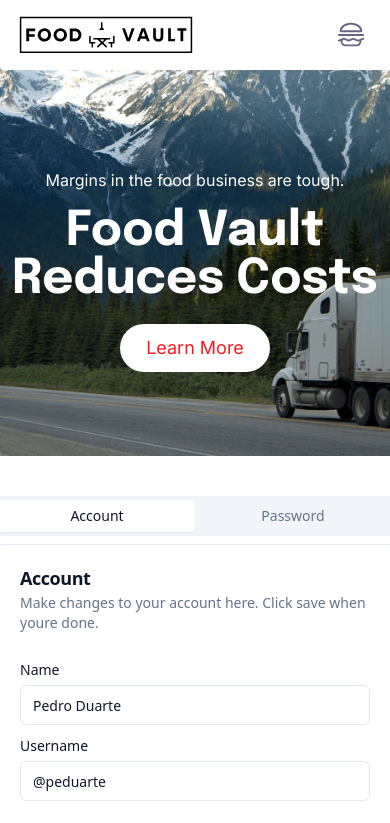
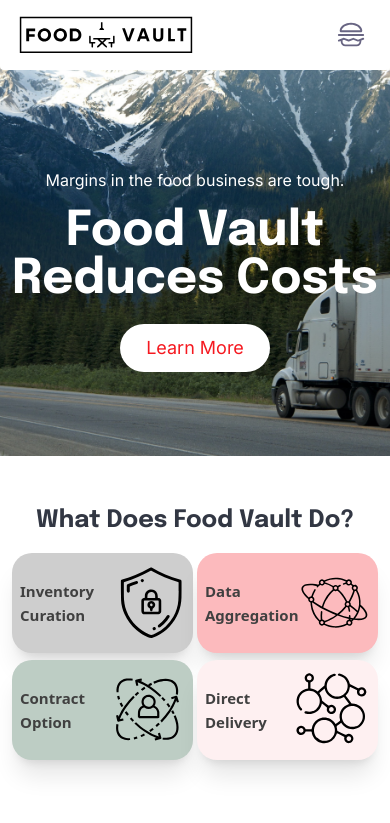
Before and after one commit to foodvault-io/foodvault-distribution-website, a Next.js app: page / in a window 390 px wide. Shown: the top 823 px of the page. Built offline with nearby package versions, Linux system fonts and the light colour scheme.

Commit message:
DW-2: Create TabCards

```diff
--- a/components/InformationCards.tsx
+++ b/components/InformationCards.tsx
@@ -6,6 +6,7 @@ import { Input } from "./ui/input";
 import { Inter, Epilogue } from 'next/font/google'
 import { useState, useRef, useEffect } from "react";
 import { TabInfoCards } from "./TabsInfoCards";
+import { Tabs } from "@radix-ui/react-tabs";
 
 const inter = Inter({ subsets: ['latin'] })
 
@@ -34,8 +35,55 @@ export function InformationCards() {
     if (isMobile) {
         return (
             /* TODO: Create the Tab Component with the correct info for Mobile dev */
-            <div className='flex flex-col mt-10 w-full justify-between items-center'>
-                <TabInfoCards />
+            <div className='flex flex-col mt-10 w-full justify-between items-center h-[265px]'>
+              <div className='w-full flex justify-center items-center h-[50px]'>
+                <h1 className={`${epilogue.className} text-2xl sm:text-5xl leading-9 text-[#323743FF] font-bold`}>
+                  What Does Food Vault Do?
+                </h1>
+              </div>
+              <div className="grid grid-cols-2 gap-1 h-[210px] w-full pl-3 pr-3 items-center justify-center">
+                <TabInfoCards
+                  color='gray'
+                  title='Inventory Curation'
+                  description='Utilize our easy forecasting tools to input your existing
+                  inventory order details and inventory needs alongside
+                  current costs. Food Vault will use this information securely
+                  to reduce your inventory costs.'
+                  image='/home-page/security.svg'
+                  imageAlt="inventory-curation"
+                />
+                <TabInfoCards
+                  color='red'
+                  title='Data Aggregation'
+                  description='Food Vault will then utilize the inventory data
+                  from other kitchens in your local area to formulate
+                  an aggregated order that may be utilized in the
+                  negotiation of a reduced cost inventory order for all kitchens.'
+                  image='/home-page/data-aggregation.svg'
+                  imageAlt="data-aggregation"
+                />
+                <TabInfoCards
+                  color='green'
+                  title='Contract Option'
+                  description='Food Vault utilizes the aggregated inventory data
+                  from all localized kitchens and requests bids from
+                  both major and local suppliers to negotiate the best
+                  rate available to all kitchens based on the aggregated
+                  inventory data.'
+                  image='/home-page/contract-logo.svg'
+                  imageAlt="contract-option"
+                />
+                <TabInfoCards
+                  color='orange'
+                  title='Direct Delivery'
+                  description='The selected distributor delivers the inventory on
+                  the agreed upon date at the negotiated price directly
+                  to each kitchen. All payment flows are processed
+                  by Food Vault to streamline the process.'
+                  image='/home-page/direct-delivery.svg'
+                  imageAlt="direct-delivery"
+                />
+              </div>
             </div>
         )
     } else {
--- a/components/TabsInfoCards.tsx
+++ b/components/TabsInfoCards.tsx
@@ -1,70 +1,140 @@
 import { Button } from "@/components/ui/button"
 import {
-  Card,
-  CardContent,
-  CardDescription,
-  CardFooter,
-  CardHeader,
-  CardTitle,
-} from "@/components/ui/card"
-import { Input } from "@/components/ui/input"
-import { Label } from "@/components/ui/label"
-import { Tabs, TabsContent, TabsList, TabsTrigger } from "@/components/ui/tabs"
+  Dialog,
+  DialogContent,
+  DialogDescription,
+  DialogHeader,
+  DialogTitle,
+  DialogTrigger,
+  DialogFooter
+} from "@/components/ui/dialog"
+import Link from "next/link";
+import Image from "next/image";
 
+type ColorVariants = {
+  [key in 'gray' | 'red' | 'green' | 'orange']: string;
+}
+interface StaticImageData {
+  src: string;
+  height: number;
+  width: number;
+  blurDataURL?: string;
+  blurWidth?: number;
+  blurHeight?: number;
+}
+interface StaticRequire {
+  default: StaticImageData;
+}
+declare type StaticImport = StaticRequire | StaticImageData;
 
-export function TabInfoCards(props: any) {
+interface TabInfoCardsProps {
+  color: keyof ColorVariants;
+  title: string;
+  description: string;
+  image: string | StaticImport;
+  imageAlt: string;
+}
+
+export function TabInfoCards(props: TabInfoCardsProps) {
+
+  const colorVariantsButton: ColorVariants = {
+    gray: 'bg-[#cecece] hover:bg-[#bfbfbf]',
+    red: 'bg-[#fcbabd] hover:bg-[#fb9da2]',
+    green: 'bg-[#bdcdc4] hover:bg-[#a8bdb1]',
+    orange: 'bg-[#fef0f1] hover:bg-[#fde7e9]',
+  }
+
+  const colorVariantsDisplay: ColorVariants = {
+    gray: 'bg-[#CECECEFF]',
+    red: 'bg-[#fcbabd]',
+    green: 'bg-[#BDCDC4FF]',
+    orange: 'bg-[#FEF0F1FF]',
+  }
+
   return (
-        <Tabs defaultValue="account" className="w-[400px]">
-            <TabsList className="grid w-full grid-cols-2">
-              <TabsTrigger value="account">Account</TabsTrigger>
-              <TabsTrigger value="password">Password</TabsTrigger>
-            </TabsList>
-            <TabsContent value="account">
-                <Card>
-                    <CardHeader>
-                        <CardTitle>Account</CardTitle>
-                        <CardDescription>
-                          Make changes to your account here. Click save when youre done.
-                        </CardDescription>
-                    </CardHeader>
-                    <CardContent className="space-y-2">
-                      <div className="space-y-1">
-                        <Label htmlFor="name">Name</Label>
-                        <Input id="name" defaultValue="Pedro Duarte" />
+    <Dialog>
+      <DialogTrigger asChild>
+        <div className={`flex ${colorVariantsButton[props.color]} w-full h-[100px] rounded-[20px] shadow-xl items-center justify-between px-2`}>
+          <div>
+            <text className={`font-bold text-[15px] text-neutral-700`}>
+              {props.title}
+            </text>
           </div>
-                      <div className="space-y-1">
-                        <Label htmlFor="username">Username</Label>
-                        <Input id="username" defaultValue="@peduarte" />
+          <div>
+            <Image
+              alt={props.imageAlt}
+              src={props.image}
+              width={100}
+              height={50}
+            />
           </div>
-                    </CardContent>
-                    <CardFooter>
-                        <Button>Save changes</Button>
-                    </CardFooter>
-                </Card>
-            </TabsContent>
-            <TabsContent value="password">
-                <Card>
-                    <CardHeader>
-                        <CardTitle>Password</CardTitle>
-                        <CardDescription>
-                          Change your password here. After saving, youll be logged out.
-                        </CardDescription>
-                    </CardHeader>
-                    <CardContent className="space-y-2">
-                        <div className="space-y-1">
-                          <Label htmlFor="current">Current password</Label>
-                          <Input id="current" type="password" />
         </div>
-                        <div className="space-y-1">
-                          <Label htmlFor="new">New password</Label>
-                          <Input id="new" type="password" />
+      </DialogTrigger>
+      <DialogContent className={`${colorVariantsDisplay[props.color]} w-[90%] mt-[50%] rounded-xl`}>
+        <DialogHeader>
+          <DialogTitle>{props.title}</DialogTitle>
+        </DialogHeader>
+        <div className="flex text-center justify-center">
+          <p className='text-[17px]'>
+            {props.description}
+          </p>
         </div>
-                    </CardContent>
-                    <CardFooter>
-                        <Button>Save password</Button>
-                    </CardFooter>
-                </Card>
-            </TabsContent>
-        </Tabs>
+      </DialogContent>
+    </Dialog>
+
+      // <Tabs defaultValue="account" className="w-[300px]">
+      //     <TabsList className="grid w-full grid-cols-4 bg-red-300">
+      //       <TabsTrigger value="Inventory" className='bg-blue-200'>Inventory Curation</TabsTrigger>
+      //       <TabsTrigger value="Data Aggregation" className='bg-purple-200'>Data Aggregation</TabsTrigger>
+      //       <TabsTrigger value="password" className='bg-purple-200'>Contract Options</TabsTrigger>
+      //       <TabsTrigger value="password" className='bg-purple-200'>Direct Delivery</TabsTrigger>
+      //     </TabsList>
+      //     <TabsContent value="account">
+      //         <Card>
+      //             <CardHeader>
+      //                 <CardTitle>Account</CardTitle>
+      //                 <CardDescription>
+      //                   Make changes to your account here. Click save when youre done.
+      //                 </CardDescription>
+      //             </CardHeader>
+      //             <CardContent className="space-y-2">
+      //               <div className="space-y-1">
+      //                 <Label htmlFor="name">Name</Label>
+      //                 <Input id="name" defaultValue="Pedro Duarte" />
+      //               </div>
+      //               <div className="space-y-1">
+      //                 <Label htmlFor="username">Username</Label>
+      //                 <Input id="username" defaultValue="@peduarte" />
+      //               </div>
+      //             </CardContent>
+      //             <CardFooter>
+      //                 <Button>Save changes</Button>
+      //             </CardFooter>
+      //         </Card>
+      //     </TabsContent>
+      //     <TabsContent value="password">
+      //         <Card>
+      //             <CardHeader>
+      //                 <CardTitle>Password</CardTitle>
+      //                 <CardDescription>
+      //                   Change your password here. After saving, youll be logged out.
+      //                 </CardDescription>
+      //             </CardHeader>
+      //             <CardContent className="space-y-2">
+      //                 <div className="space-y-1">
+      //                   <Label htmlFor="current">Current password</Label>
+      //                   <Input id="current" type="password" />
+      //                 </div>
+      //                 <div className="space-y-1">
+      //                   <Label htmlFor="new">New password</Label>
+      //                   <Input id="new" type="password" />
+      //                 </div>
+      //             </CardContent>
+      //             <CardFooter>
+      //                 <Button>Save password</Button>
+      //             </CardFooter>
+      //         </Card>
+      //     </TabsContent>
+      // </Tabs>
   )
 }
--- /dev/null
+++ b/components/ui/dialog.tsx
@@ -0,0 +1,128 @@
+"use client"
+
+import * as React from "react"
+import * as DialogPrimitive from "@radix-ui/react-dialog"
+import { X } from "lucide-react"
+
+import { cn } from "@/lib/utils"
+
+const Dialog = DialogPrimitive.Root
+
+const DialogTrigger = DialogPrimitive.Trigger
+
+const DialogPortal = ({
+  className,
+  children,
+  ...props
+}: DialogPrimitive.DialogPortalProps) => (
+  <DialogPrimitive.Portal className={cn(className)} {...props}>
+    <div className="fixed inset-0 z-50 flex items-start justify-center sm:items-center">
+      {children}
+    </div>
+  </DialogPrimitive.Portal>
+)
+DialogPortal.displayName = DialogPrimitive.Portal.displayName
+
+const DialogOverlay = React.forwardRef<
+  React.ElementRef<typeof DialogPrimitive.Overlay>,
+  React.ComponentPropsWithoutRef<typeof DialogPrimitive.Overlay>
+>(({ className, ...props }, ref) => (
+  <DialogPrimitive.Overlay
+    ref={ref}
+    className={cn(
+      "fixed inset-0 z-50 bg-background/80 backdrop-blur-sm transition-all duration-100 data-[state=closed]:animate-out data-[state=closed]:fade-out data-[state=open]:fade-in",
+      className
+    )}
+    {...props}
+  />
+))
+DialogOverlay.displayName = DialogPrimitive.Overlay.displayName
+
+const DialogContent = React.forwardRef<
+  React.ElementRef<typeof DialogPrimitive.Content>,
+  React.ComponentPropsWithoutRef<typeof DialogPrimitive.Content>
+>(({ className, children, ...props }, ref) => (
+  <DialogPortal>
+    <DialogOverlay />
+    <DialogPrimitive.Content
+      ref={ref}
+      className={cn(
+        "fixed z-50 grid w-full gap-4 rounded-b-lg border bg-background p-6 shadow-lg animate-in data-[state=open]:fade-in-90 data-[state=open]:slide-in-from-bottom-10 sm:max-w-lg sm:rounded-lg sm:zoom-in-90 data-[state=open]:sm:slide-in-from-bottom-0",
+        className
+      )}
+      {...props}
+    >
+      {children}
+      <DialogPrimitive.Close className="absolute right-4 top-4 rounded-sm opacity-70 ring-offset-background transition-opacity hover:opacity-100 focus:outline-none focus:ring-2 focus:ring-ring focus:ring-offset-2 disabled:pointer-events-none data-[state=open]:bg-accent data-[state=open]:text-muted-foreground">
+        <X className="h-4 w-4" />
+        <span className="sr-only">Close</span>
+      </DialogPrimitive.Close>
+    </DialogPrimitive.Content>
+  </DialogPortal>
+))
+DialogContent.displayName = DialogPrimitive.Content.displayName
+
+const DialogHeader = ({
+  className,
+  ...props
+}: React.HTMLAttributes<HTMLDivElement>) => (
+  <div
+    className={cn(
+      "flex flex-col space-y-1.5 text-center sm:text-left",
+      className
+    )}
+    {...props}
+  />
+)
+DialogHeader.displayName = "DialogHeader"
+
+const DialogFooter = ({
+  className,
+  ...props
+}: React.HTMLAttributes<HTMLDivElement>) => (
+  <div
+    className={cn(
+      "flex flex-col-reverse sm:flex-row sm:justify-end sm:space-x-2",
+      className
+    )}
+    {...props}
+  />
+)
+DialogFooter.displayName = "DialogFooter"
+
+const DialogTitle = React.forwardRef<
+  React.ElementRef<typeof DialogPrimitive.Title>,
+  React.ComponentPropsWithoutRef<typeof DialogPrimitive.Title>
+>(({ className, ...props }, ref) => (
+  <DialogPrimitive.Title
+    ref={ref}
+    className={cn(
+      "text-lg font-semibold leading-none tracking-tight",
+      className
+    )}
+    {...props}
+  />
+))
+DialogTitle.displayName = DialogPrimitive.Title.displayName
+
+const DialogDescription = React.forwardRef<
+  React.ElementRef<typeof DialogPrimitive.Description>,
+  React.ComponentPropsWithoutRef<typeof DialogPrimitive.Description>
+>(({ className, ...props }, ref) => (
+  <DialogPrimitive.Description
+    ref={ref}
+    className={cn("text-sm text-muted-foreground", className)}
+    {...props}
+  />
+))
+DialogDescription.displayName = DialogPrimitive.Description.displayName
+
+export {
+  Dialog,
+  DialogTrigger,
+  DialogContent,
+  DialogHeader,
+  DialogFooter,
+  DialogTitle,
+  DialogDescription,
+}
--- a/package.json
+++ b/package.json
@@ -9,6 +9,7 @@
     "lint": "next lint"
   },
   "dependencies": {
+    "@radix-ui/react-dialog": "^1.0.4",
     "@radix-ui/react-label": "^2.0.2",
     "@radix-ui/react-slot": "^1.0.2",
     "@radix-ui/react-tabs": "^1.0.4",
--- a/pages/index.tsx
+++ b/pages/index.tsx
@@ -2,9 +2,7 @@ import Image from 'next/image'
 import { useRouter } from 'next/router'
 import { Epilogue, Inter } from 'next/font/google'
 import { Header, Footer, InformationCards } from '@/components'
-import { Button, buttonVariants } from '@/components/ui/button'
 import Head from 'next/head'
-import Link from 'next/link'
 
 const epilogue = Epilogue({
   subsets: ['latin'],
```
Also changed, not shown: public/home-page/direct-delivery.svg (added), 1 other file (tests, documents, lock files or other folders). Lines whose indentation alone changed are shown as unchanged.
